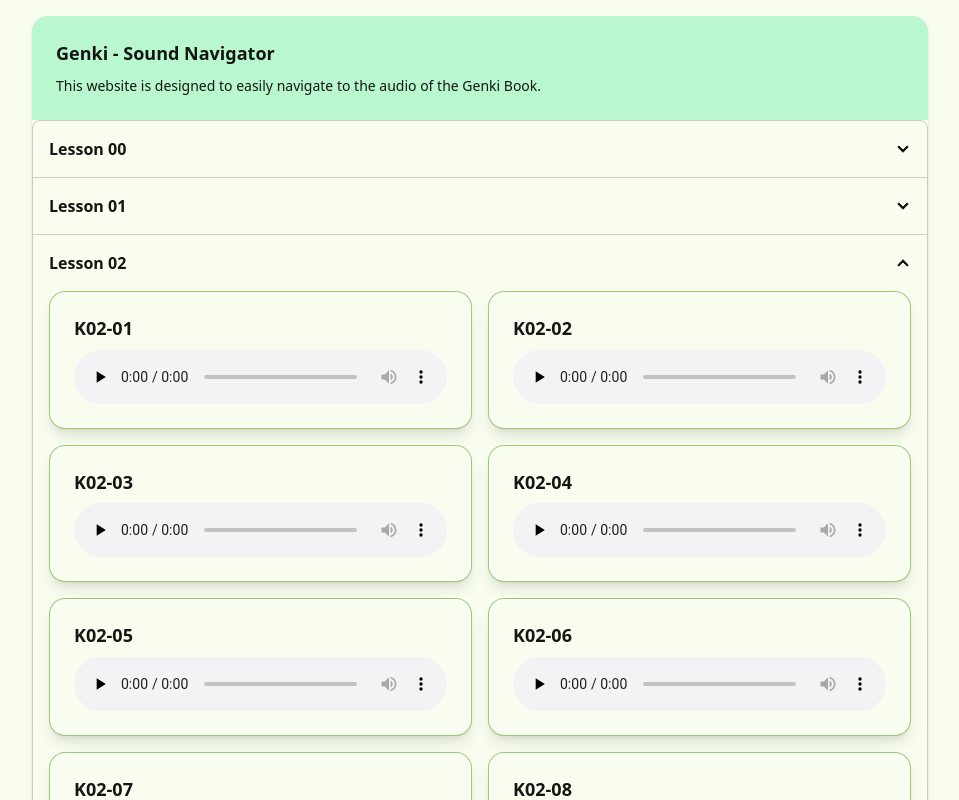
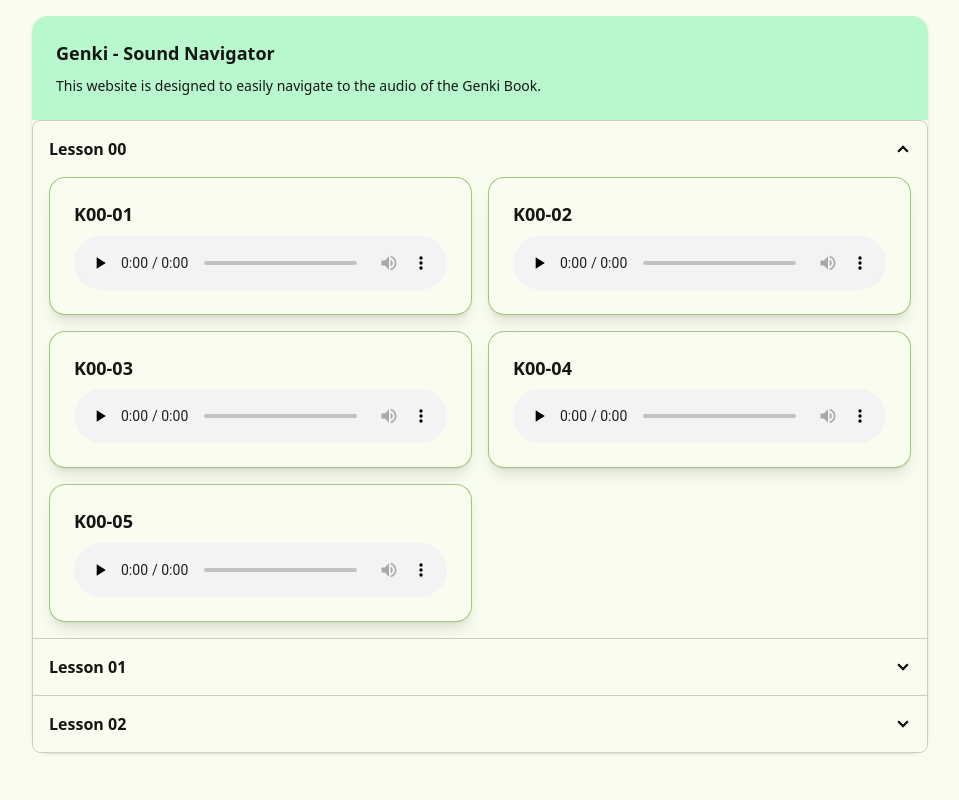
Before and after one commit to sheikhsulaiman/genki-audio, a React (Vite) app: page / in a window 1280 px wide. Shown: the top 800 px of the page, without its empty margins (160-1119 px from the left). Built offline with nearby package versions, Linux system fonts and the light colour scheme.

Commit message:
loading spinner

```diff
--- a/src/App.tsx
+++ b/src/App.tsx
@@ -1,6 +1,23 @@
 import "./App.css";
-import data from "./data.json"
+import data from "./data.json";
+import { useState } from "react";
+
 function App() {
+  const [loadingStates, setLoadingStates] = useState<Record<string, boolean>>({});
+
+  const handleLoadStart = (lessonIndex: number, itemIndex: number) => {
+    setLoadingStates((prev) => ({
+      ...prev,
+      [`${lessonIndex}-${itemIndex}`]: true,
+    }));
+  };
+
+  const handleCanPlay = (lessonIndex: number, itemIndex: number) => {
+    setLoadingStates((prev) => ({
+      ...prev,
+      [`${lessonIndex}-${itemIndex}`]: false,
+    }));
+  };
 
   return (
     <div className="container mx-auto max-w-4xl my-4">
@@ -8,22 +25,38 @@
         <div className="card-body">
           <h2 className="card-title">Genki - Sound Navigator</h2>
           <p>
-            This website is designed to easily navigate to the audio of the Genki Book.
+            This website is designed to easily navigate to the audio of the
+            Genki Book.
           </p>
         </div>
         <div className="join join-vertical bg-base-100">
-          {data.map((lesson,index)=>(<div key={index} className="collapse collapse-arrow join-item border-base-300 border">
-            <input type="radio" name="my-accordion-4" defaultChecked />
-            <div className="collapse-title font-semibold">
-              {lesson.title}
-            </div>
+          {data.map((lesson, lessonIndex) => (
+            <div
+              key={lessonIndex}
+              className="collapse collapse-arrow join-item border-base-300 border"
+            >
+              <input type="radio" name="my-accordion-4" defaultChecked={lessonIndex === 0} />
+              <div className="collapse-title font-semibold">{lesson.title}</div>
               <div className="collapse-content grid grid-cols-1 md:grid-cols-2 gap-4 text-sm">
                 {lesson.items.map((item, itemIndex) => (
-                <div key={itemIndex} className="card bg-base-100 shadow-lg border border-primary/50">
+                  <div
+                    key={itemIndex}
+                    className="card bg-base-100 shadow-lg border border-primary/50"
+                  >
                     <div className="card-body">
+                      <div className="flex items-center justify-between gap-2">
                         <h3 className="card-title">{item.title}</h3>
-
-                    <audio controls className="w-full" preload="none">
+                        {loadingStates[`${lessonIndex}-${itemIndex}`] && (
+                          <span className="loading loading-spinner loading-sm text-primary"></span>
+                        )}
+                      </div>
+                      <audio
+                        controls
+                        className="w-full"
+                        preload="none"
+                        onPlay={() => handleLoadStart(lessonIndex, itemIndex)}
+                        onCanPlay={() => handleCanPlay(lessonIndex, itemIndex)}
+                      >
                         <source src={item.audio} type="audio/mpeg" />
                         Your browser does not support the audio element.
                       </audio>
@@ -31,7 +64,8 @@
                   </div>
                 ))}
               </div>
-          </div>))}
+            </div>
+          ))}
         </div>
       </div>
     </div>
```
Lines whose indentation alone changed are shown as unchanged.
